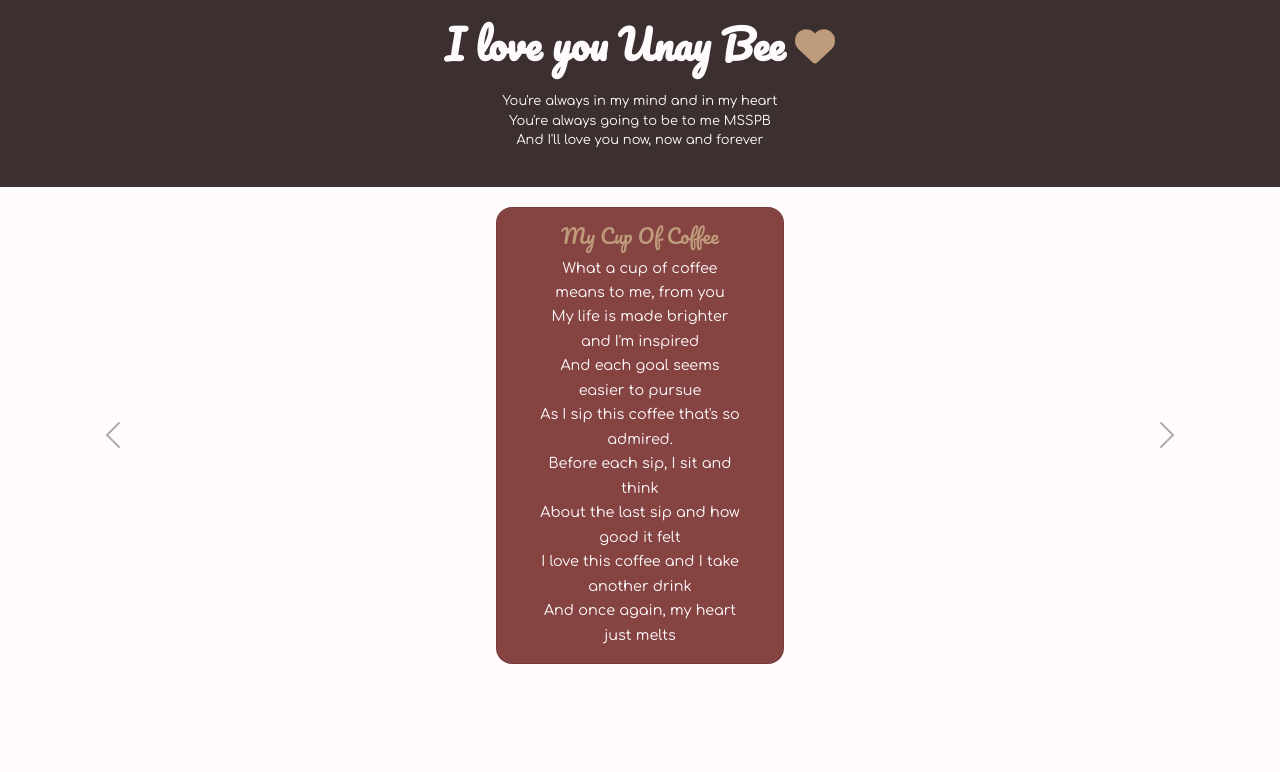
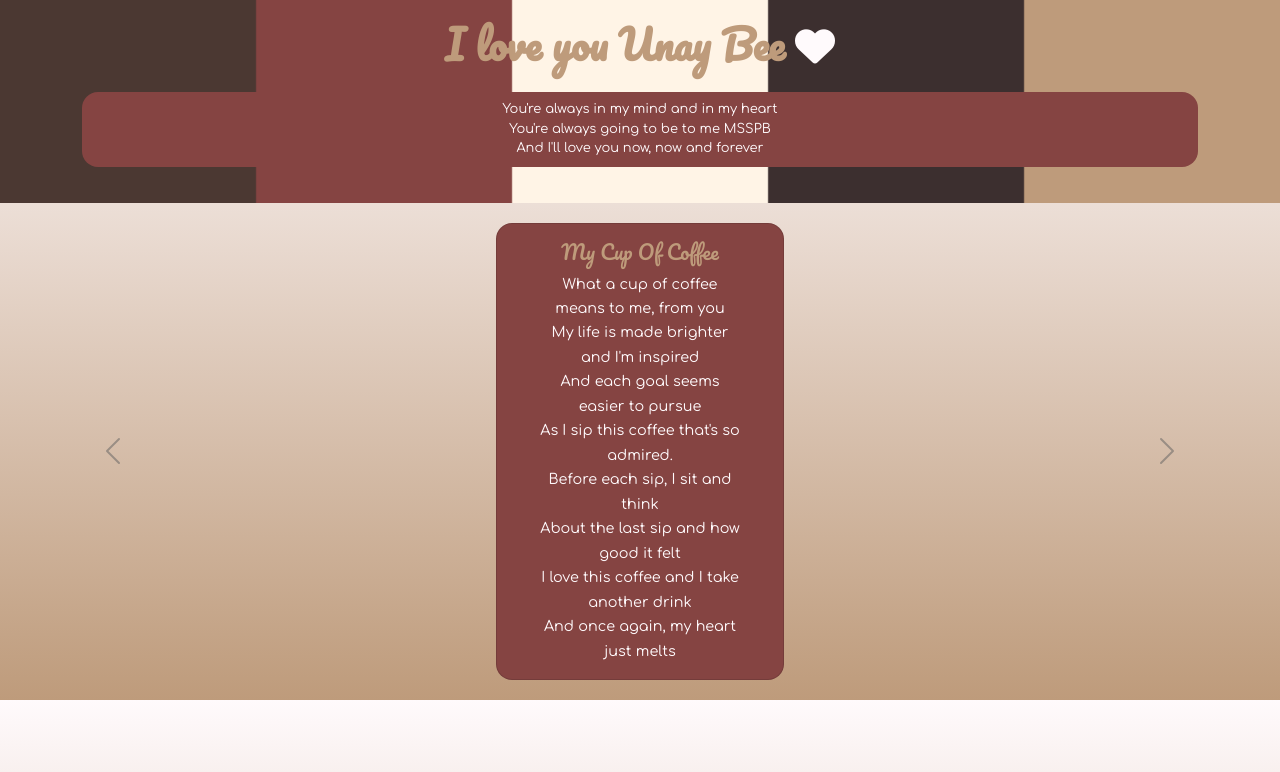
Before and after one commit to josayyy/poems, a website: page index.html in a window 1280 px wide. Drawn offline with nearby package versions, Linux system fonts and the light colour scheme.

Commit message:
Added image and gradient

```diff
--- a/css/style.css
+++ b/css/style.css
@@ -16,16 +16,26 @@ section {
 }
 
 /* Header */
+#header-section {
+  /* Give background image */
+  height: auto;
+  width: auto;
+  background-image: url("/Assets/Images/389.png");
+  background-repeat: no-repeat;
+  background-size: cover;
+  background-position: center;
+}
+
 #header {
   flex-direction: column;
+}
+#header p {
+  font-size: small;
+  border-radius: 1rem;
 }
 
 h1.pacifico {
   font-weight: 700;
-}
-
-#header p {
-  font-size: small;
 }
 
 /* Carousel Sections */
--- a/index.html
+++ b/index.html
@@ -29,16 +29,16 @@
     <link rel="stylesheet" href="css/myCustom.min.css" />
     <link rel="stylesheet" href="css/style.css" />
   </head>
-  <body class="bg-">
+  <body class="bg-gradient">
     <!-- Header -->
-    <section id="header-section" class="bg-dark text-white text-center">
+    <section id="header-section" class="text-center">
       <div class="container">
         <div id="header" class="d-flex d-md-flex-none">
-          <h1 class="pacifico">
+          <h1 class="pacifico text-primary">
             I love you Unay Bee
-            <i class="fa-solid fa-heart fa-beat text-primary"></i>
+            <i class="fa-solid fa-heart fa-beat text-white"></i>
           </h1>
-          <p class="my-3">
+          <p class="my-3 py-2 bg-secondary text-white">
             You're always in my mind and in my heart <br />
             You're always going to be to me MSSPB <br />
             And I'll love you now, now and forever
--- a/scss/myCustom.scss
+++ b/scss/myCustom.scss
@@ -14,7 +14,7 @@ $white: #fffafc;
 
 $carousel-control-color: $primary;
 $carousel-transition-time: 0.9s;
-// $gradient: linear-gradient(180deg, $dark, $light, $secondary, $primary);
+$gradient: linear-gradient(180deg, $white, $primary);
 
 // 3. Include remainder of required Bootstrap stylesheets
 @import "../node_modules/bootstrap/scss/variables";
```
Also changed, not shown: Assets/Images/389.png (added), css/myCustom.min.css, 1 other file.
